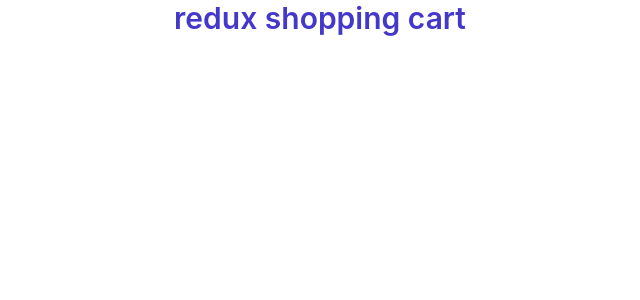
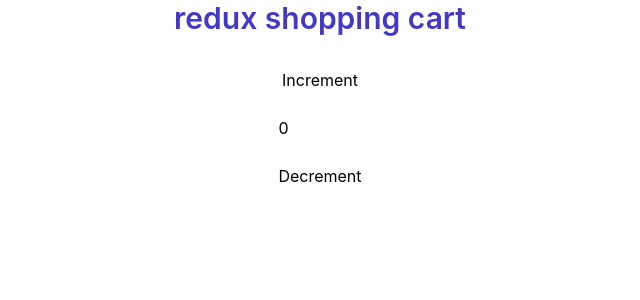
Before and after one commit to mecarito/Drippy, a React (Create React App) app: page / in a window 1280 px wide. Shown: the top 300 px of the page, without its empty margins (320-960 px from the left). Built offline with nearby package versions, Linux system fonts and the light colour scheme.

Commit message:
created a redux store, and dispatched some actions

```diff
--- a/src/App.tsx
+++ b/src/App.tsx
@@ -1,11 +1,34 @@
-import React from "react";
+import React, { useState } from "react";
+import { useSelector, useDispatch } from "react-redux";
+import { decrement, increment } from "./counterSlice";
 
 export default function App() {
+  const count = useSelector((state: any) => state.counter.value);
+  const dispatch = useDispatch();
+
   return (
     <div className="flex flex-col gap-8 items-center">
       <h1 className="text-indigo-700 text-3xl font-semibold">
         redux shopping cart
       </h1>
+
+      <div>
+        <div className="flex flex-col gap-y-6">
+          <button
+            aria-label="Increment value"
+            onClick={() => dispatch(increment())}
+          >
+            Increment
+          </button>
+          <span>{count}</span>
+          <button
+            aria-label="Decrement value"
+            onClick={() => dispatch(decrement())}
+          >
+            Decrement
+          </button>
+        </div>
+      </div>
     </div>
   );
 }
--- /dev/null
+++ b/src/counterSlice.ts
@@ -0,0 +1,27 @@
+import { createSlice } from "@reduxjs/toolkit";
+
+export const counterSlice = createSlice({
+  name: "counter",
+  initialState: {
+    value: 0,
+  },
+  reducers: {
+    increment: (state) => {
+      // Redux Toolkit allows us to write "mutating" logic in reducers. It
+      // doesn't actually mutate the state because it uses the Immer library,
+      // which detects changes to a "draft state" and produces a brand new
+      // immutable state based off those changes
+      state.value += 1;
+    },
+    decrement: (state) => {
+      state.value -= 1;
+    },
+    incrementByAmount: (state, action) => {
+      state.value += action.payload;
+    },
+  },
+});
+
+export const { increment, decrement, incrementByAmount } = counterSlice.actions;
+
+export default counterSlice.reducer;
--- a/src/store.ts
+++ b/src/store.ts
@@ -1,5 +1,8 @@
 import { configureStore } from "@reduxjs/toolkit";
+import counterReducer from "./counterSlice";
 
 export default configureStore({
-  reducer: {},
+  reducer: {
+    counter: counterReducer,
+  },
 });
```
